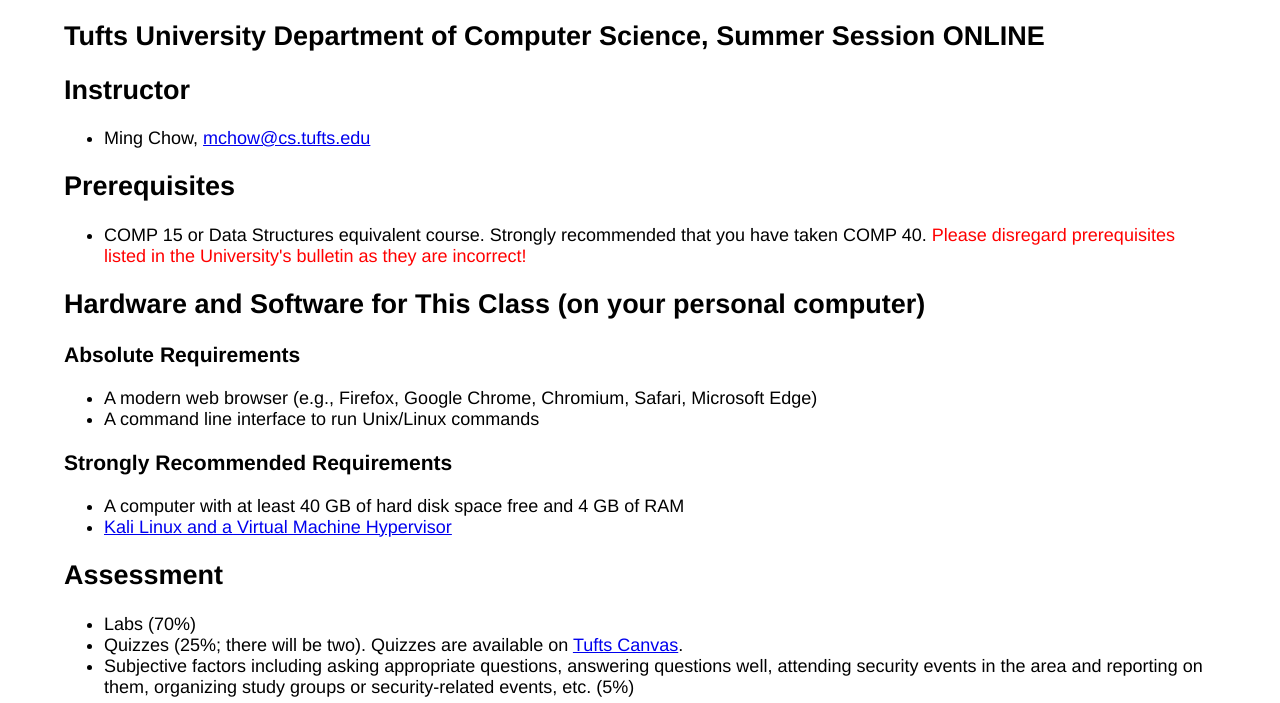
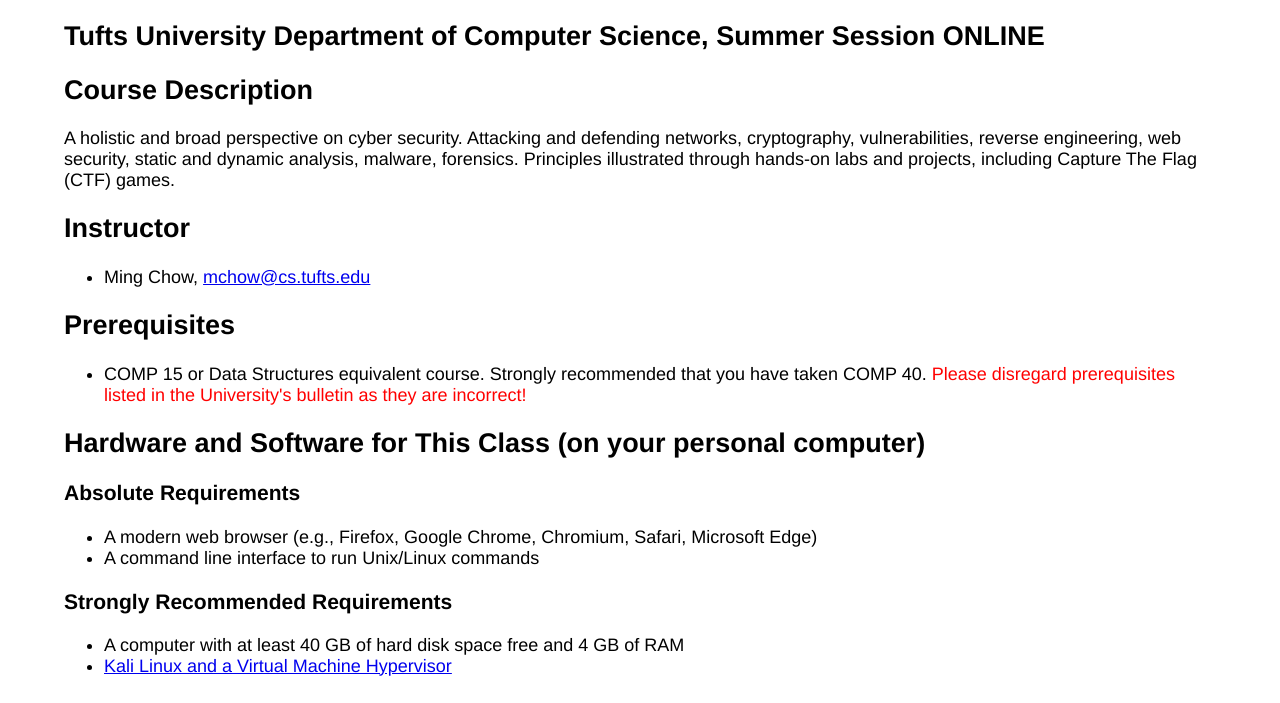
Before and after one commit to ITh4cker/DefenseAgainstTheDarkArts, a plain HTML site: page index-online.html in a window 1280 px wide. Shown: the part 69-772 px from the top of the page. Drawn offline with Linux system fonts and the light colour scheme.

Commit message:
Added Course Description

```diff
--- a/index-online.html
+++ b/index-online.html
@@ -11,6 +11,11 @@
 <body>
     <h1>COMP 116: Introduction to Security</h1>
     <h2>Tufts University Department of Computer Science, Summer Session ONLINE</h2>
+
+    <h2>Course Description</h2>
+    <p>A holistic and broad perspective on cyber security. Attacking and defending networks, cryptography,
+        vulnerabilities, reverse engineering, web security, static and dynamic analysis, malware, forensics. Principles
+        illustrated through hands-on labs and projects, including Capture The Flag (CTF) games.</p>
 
     <h2>Instructor</h2>
     <ul>
```
